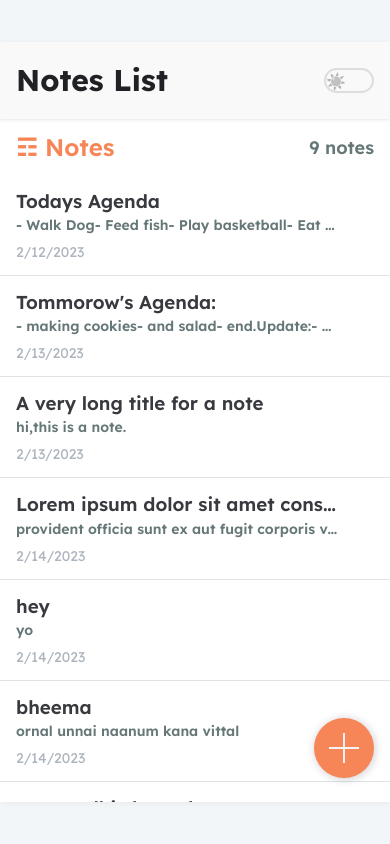
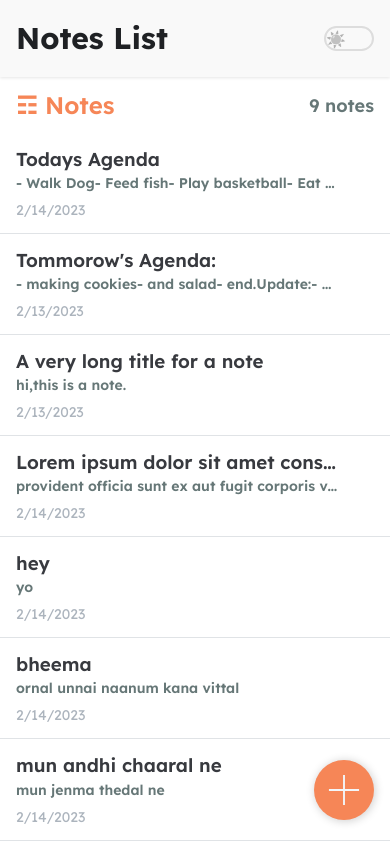
Before and after one commit to haresh94599520/react-notes-app, a React (Vite) app: page / in a window 390 px wide. Built offline with nearby package versions, Linux system fonts and the light colour scheme; data requests are answered from the project's data file.

Commit message:
layout fix

```diff
--- a/db.json
+++ b/db.json
@@ -2,8 +2,8 @@
   "notes": [
     {
       "id": 1,
-      "body": "Todays Agenda\n\n- Walk Dog\n- Feed fish\n- Play basketball\n- Eat a salad\n- hey yo!",
-      "updated": "2023-02-12T07:41:15.186Z",
+      "body": "Todays Agenda\n\n- Walk Dog\n- Feed fish\n- Play basketball\n- Eat a salad\n- hey yo!\n\nSeemingly update \nBlazing fast\nlulw",
+      "updated": "2023-02-14T14:44:21.845Z",
       "created": "2021-07-13T21:54:16.235392Z"
     },
     {
--- a/src/App.css
+++ b/src/App.css
@@ -69,13 +69,20 @@ a {
   width: 100%;
   max-width: 480px;
   height: 90vh;
+  margin: 5vh auto;
   overflow: hidden;
-  margin: 5vh auto;
   background-color: var(--color-white);
   box-shadow: 1px 1px 6px rgba(0, 0, 0, 0.05);
   position: relative;
   display: grid;
   grid-template-rows: auto 1fr;
+}
+
+@media (max-width: 480px) {
+  .app {
+    height: 100%;
+    margin: 0;
+  }
 }
 
 .app-header {
```
